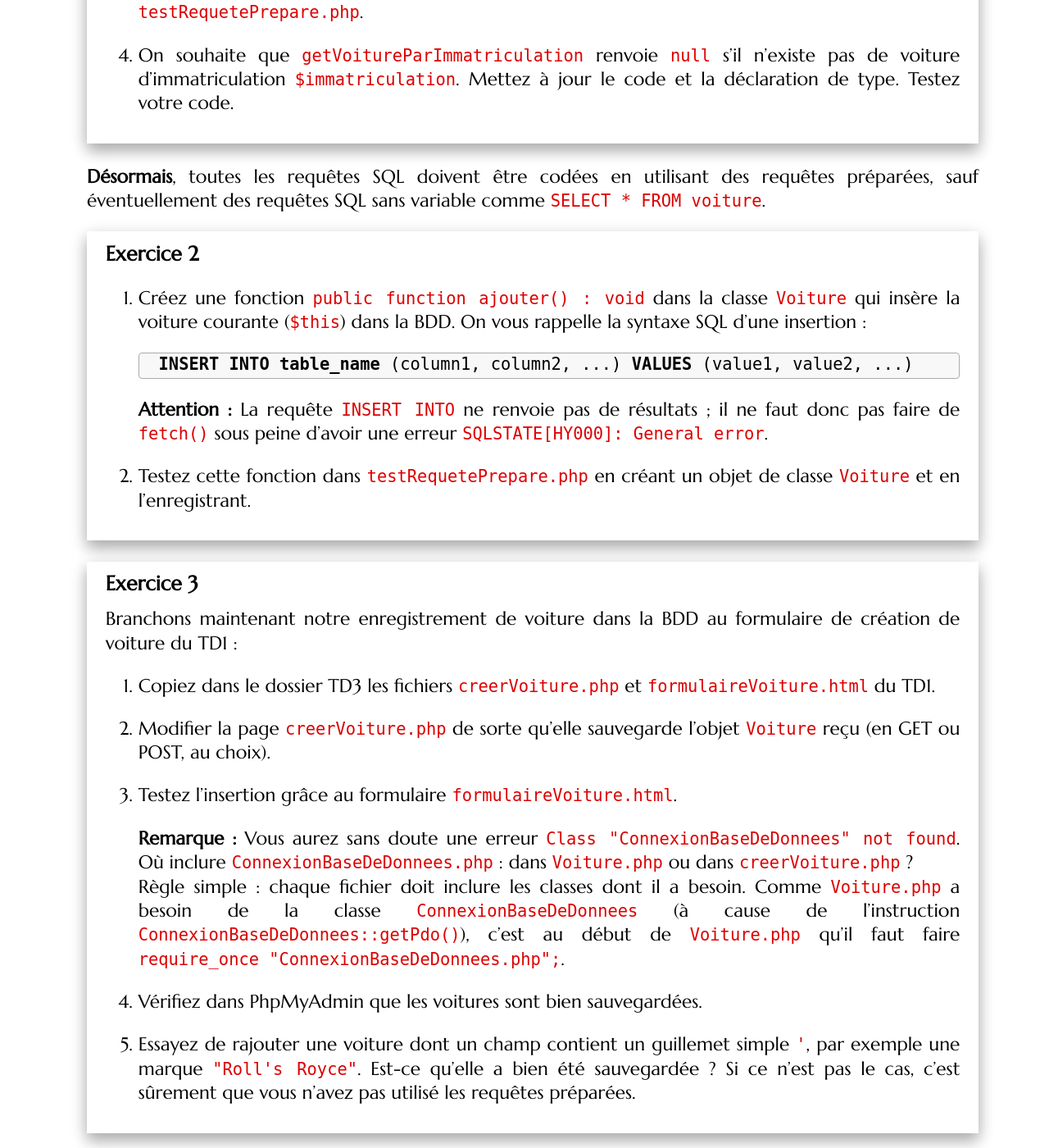
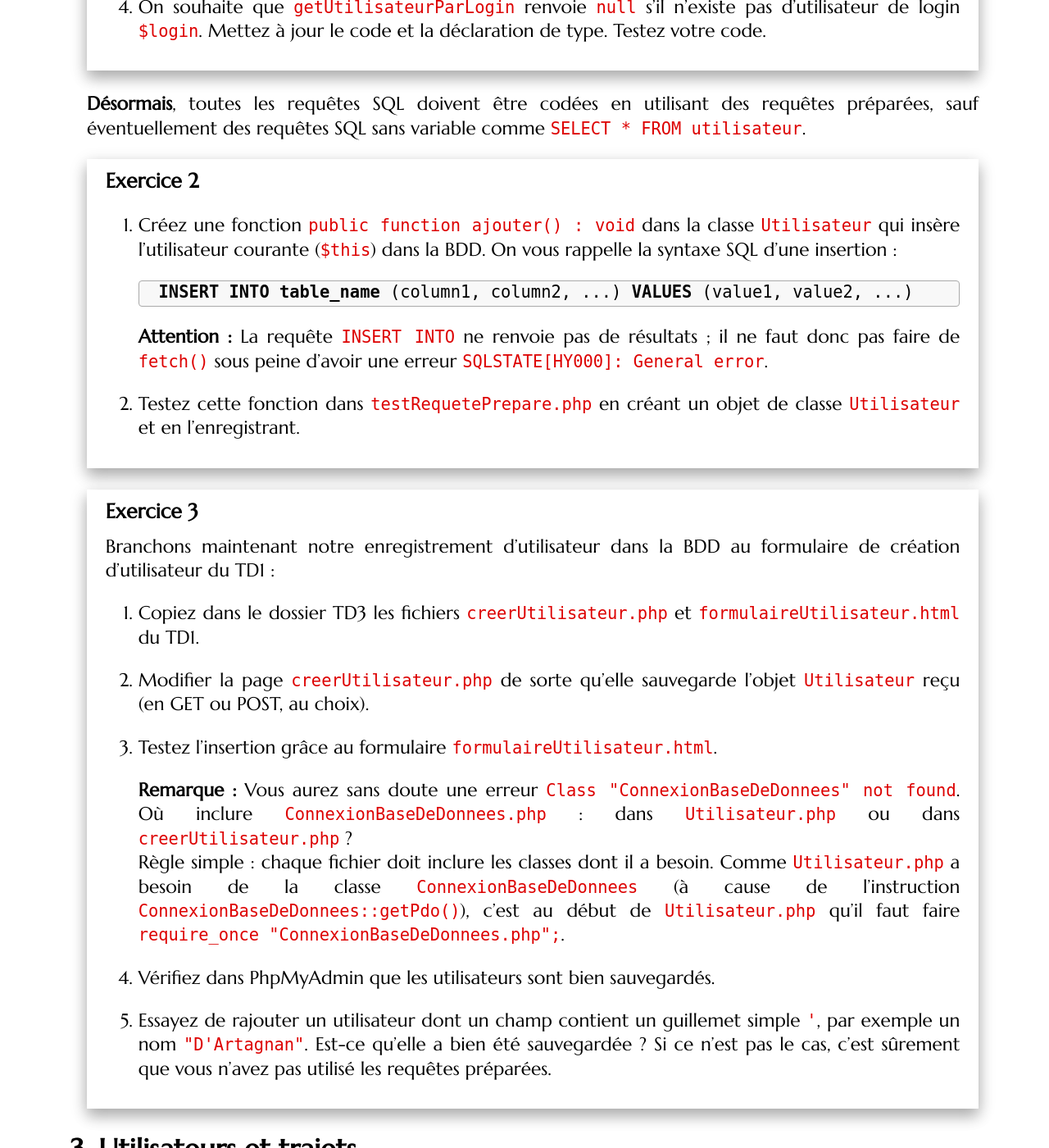
Before and after one commit to romainlebreton/R3.01-DeveloppementWeb, a Jekyll site: the page built from tutorials/tutorial3.md, in a window 1280 px wide and 1400 px high, scrolled down 3046 px. Shown: the whole window at 82% size. Built offline with Jekyll 4.4.1, drawn with Linux system fonts in a browser that asks for light colours; some web fonts are replaced; some of the changed text lies outside the part shown.

Commit message:
Màj TD2 & TD3

````diff
--- a/tutorials/tutorial3.md
+++ b/tutorials/tutorial3.md
@@ -34,7 +34,7 @@ plusieurs tables de la BDD.
 <!--
 **Attention :** Il est nécessaire d'avoir fini
   [la section 2.1 du TD précédent](tutorial2.html#faire-une-requête-sql-sans-paramètres),
-  qui vous faisait coder votre première requête `SELECT * FROM voiture`, pour
+  qui vous faisait coder votre première requête `SELECT * FROM utilisateur`, pour
   attaquer ce TD.
   -->
 
@@ -80,12 +80,12 @@ Vous aurez un exercice à la fin du TD pour simuler une injection SQL.
 
 ## Les requêtes préparées
 
-Imaginez que nous ayons codé une fonction `getVoitureParImmatriculation($immatriculation)`
+Imaginez que nous ayons codé une fonction `getUtilisateurParLogin($login)`
 comme suit
 
 ```php?start_inline=1
-function getVoitureParImmatriculation(string $immatriculation) {
-    $sql = "SELECT * from voiture WHERE immatriculation='$immatriculation'";
+function getUtilisateurParLogin(string $login) {
+    $sql = "SELECT * from utilisateur WHERE login='$login'";
     $pdoStatement = ConnexionBaseDeDonnees::getPdo()->query($sql);
     return $pdoStatement->fetch();
 }
@@ -120,23 +120,23 @@ SQL
 Voici toutes ces étapes regroupées dans une fonction :
 
 ```php?start_inline=1
-function getVoitureParImmatriculation(string $immatriculation) : Voiture {
-    $sql = "SELECT * from voiture WHERE immatriculation = :immatriculationTag";
+function getUtilisateurParLogin(string $login) : Utilisateur {
+    $sql = "SELECT * from utilisateur WHERE login = :loginTag";
     // Préparation de la requête
     $pdoStatement = ConnexionBaseDeDonnees::getPdo()->prepare($sql);
 
     $values = array(
-        "immatriculationTag" => $immatriculation,
+        "loginTag" => $login,
         //nomdutag => valeur, ...
     );
     // On donne les valeurs et on exécute la requête
     $pdoStatement->execute($values);
 
     // On récupère les résultats comme précédemment
-    // Note: fetch() renvoie false si pas de voiture correspondante
-    $voitureFormatTableau = $pdoStatement->fetch();
+    // Note: fetch() renvoie false si pas d'utilisateur correspondant
+    $utilisateurFormatTableau = $pdoStatement->fetch();
 
-    return Voiture::construireDepuisTableau($voitureFormatTableau);
+    return Utilisateur::construireDepuisTableau($utilisateurFormatTableau);
 }
 ```
 
@@ -148,26 +148,26 @@ d'utiliser systématiquement la syntaxe avec un tableau `execute($values)`.
 
 <div class="exercise">
 1. Copiez/collez dans un nouveau dossier TD3 les fichiers `ConfigurationBaseDeDonnees.php`,
-   `ConnexionBaseDeDonnees.php`, `Voiture.php` et `lireVoiture.php`.
+   `ConnexionBaseDeDonnees.php`, `Utilisateur.php` et `lireUtilisateur.php`.
 
-1. Copiez la fonction précédente `getVoitureParImmatriculation` dans la classe `Voiture`
+1. Copiez la fonction précédente `getUtilisateurParLogin` dans la classe `Utilisateur`
    en la déclarant publique et statique.
 
-2. Testez la fonction `getVoitureParImmatriculation` dans un nouveau fichier `testRequetePrepare.php`.
+2. Testez la fonction `getUtilisateurParLogin` dans un nouveau fichier `testRequetePrepare.php`.
 
-3. On souhaite que `getVoitureParImmatriculation` renvoie `null` s'il n'existe pas
-   de voiture d'immatriculation `$immatriculation`. Mettez à jour le code
+3. On souhaite que `getUtilisateurParLogin` renvoie `null` s'il n'existe pas
+   d'utilisateur de login `$login`. Mettez à jour le code
    et la déclaration de type. Testez votre code.
 
 </div>
 
 **Désormais**, toutes les requêtes SQL doivent être codées en utilisant des
 requêtes préparées, sauf éventuellement des requêtes SQL sans variable comme
-`SELECT * FROM voiture`.
+`SELECT * FROM utilisateur`.
 
 <div class="exercise">
 
-2. Créez une fonction `public function ajouter() : void` dans la classe `Voiture` qui insère la voiture
+2. Créez une fonction `public function ajouter() : void` dans la classe `Utilisateur` qui insère l'utilisateur
 courante (`$this`) dans la BDD. On vous rappelle la syntaxe SQL d'une insertion :
 
    ```sql
@@ -179,32 +179,32 @@ courante (`$this`) dans la BDD. On vous rappelle la syntaxe SQL d'une insertion
      `SQLSTATE[HY000]: General error`.
 
 3. Testez cette fonction dans `testRequetePrepare.php` en créant un objet de classe
-   `Voiture` et en l'enregistrant.
+   `Utilisateur` et en l'enregistrant.
 </div>
 
 <div class="exercise">
 
-Branchons maintenant notre enregistrement de voiture dans la BDD au formulaire
-de création de voiture du TD1 :
+Branchons maintenant notre enregistrement d'utilisateur dans la BDD au formulaire
+de création d'utilisateur du TD1 :
 
-2. Copiez dans le dossier TD3 les fichiers `creerVoiture.php` et
-   `formulaireVoiture.html` du TD1.
+2. Copiez dans le dossier TD3 les fichiers `creerUtilisateur.php` et
+   `formulaireUtilisateur.html` du TD1.
 
-3. Modifier la page `creerVoiture.php` de sorte qu'elle sauvegarde
-   l'objet `Voiture` reçu (en GET ou POST, au choix).
+3. Modifier la page `creerUtilisateur.php` de sorte qu'elle sauvegarde
+   l'objet `Utilisateur` reçu (en GET ou POST, au choix).
 
-4. Testez l'insertion grâce au formulaire `formulaireVoiture.html`.
+4. Testez l'insertion grâce au formulaire `formulaireUtilisateur.html`.
 
    **Remarque :** Vous aurez sans doute une erreur `Class "ConnexionBaseDeDonnees" not found`.
-   Où inclure `ConnexionBaseDeDonnees.php` : dans `Voiture.php` ou dans `creerVoiture.php` ?
+   Où inclure `ConnexionBaseDeDonnees.php` : dans `Utilisateur.php` ou dans `creerUtilisateur.php` ?
    Règle simple : chaque fichier doit inclure les classes dont il a besoin.
-   Comme `Voiture.php` a besoin de la classe `ConnexionBaseDeDonnees` (à cause de l'instruction `ConnexionBaseDeDonnees::getPdo()`),
-   c'est au début de `Voiture.php` qu'il faut faire `require_once "ConnexionBaseDeDonnees.php";`.
+   Comme `Utilisateur.php` a besoin de la classe `ConnexionBaseDeDonnees` (à cause de l'instruction `ConnexionBaseDeDonnees::getPdo()`),
+   c'est au début de `Utilisateur.php` qu'il faut faire `require_once "ConnexionBaseDeDonnees.php";`.
 
-5. Vérifiez dans PhpMyAdmin que les voitures sont bien sauvegardées.
+5. Vérifiez dans PhpMyAdmin que les utilisateurs sont bien sauvegardés.
 
-6. Essayez de rajouter une voiture dont un champ contient un guillemet simple
-   `'`, par exemple une marque `"Roll's Royce"`. Est-ce qu'elle a bien été
+6. Essayez de rajouter un utilisateur dont un champ contient un guillemet simple
+   `'`, par exemple un nom `"D'Artagnan"`. Est-ce qu'elle a bien été
    sauvegardée ? Si ce n'est pas le cas, c'est sûrement que vous n'avez pas
    utilisé les requêtes préparées.
 
@@ -285,7 +285,7 @@ Créez des tables `utilisateur` et `trajet` comme suit :
 ### Lecture des tables
 
 Au niveau du PHP, nous vous fournissons les classes de base `Utilisateur.php` et `Trajet.php`.
-Elles sont semblables à la classe `Voiture.php` que vous avez déjà codé.
+Elles sont semblables à la classe `Utilisateur.php` que vous avez déjà codé.
 
 
 <div class="exercise">
@@ -438,7 +438,7 @@ pouvez vous rafraîchir la mémoire en lisant
    * Il faut peut-être mettre à jour la classe `Utilisateur` pour qu'elle ait les
    mêmes attributs que la table `utilisateur` de la BDD. Il faut aussi mettre à
    jour le constructeur comme
-   [on l'a fait pour `Voiture`](tutorial2.html#majconst).
+   [on l'a fait pour `Utilisateur`](tutorial2.html#majconst).
    * Comme vous demandez à `fetch` de créer des objets de la classe
      `Utilisateur`, il faut inclure le fichier de classe. De manière générale,
      la bonne pratique est que chaque fichier PHP inclus les fichiers dont il a
@@ -467,42 +467,42 @@ récupère l'identifiant envoyé par le formulaire.
 Si vous êtes en avance sur les TDs, nous vous proposons de créer un exemple
 d'injection SQL. Mettons en place notre attaque SQL :
 
-1. Pour ne pas supprimer une table importante, créons une table `voiture2` qui ne craint rien :
+1. Pour ne pas supprimer une table importante, créons une table `utilisateur2` qui ne craint rien :
     * allez dans PHPMyAdmin et cliquez sur votre base de donnée (celle dont le
      nom est votre login à l'IUT)
    * Dans l'onglet SQL `Importer`, donnez le fichier
-     [`voiture2.sql`]({{site.baseurl}}/assets/TD3/voiture2.sql) qui créera une table
-     `voiture2` avec quelques voitures.
+     [`utilisateur2.sql`]({{site.baseurl}}/assets/TD3/utilisateur2.sql) qui créera une table
+     `utilisateur2` avec quelques utilisateurs.
 1. Nous vous fournissons le fichier PHP que nous allons attaquer :
 [`formGetImmatSQL.php`]({{site.baseurl}}/assets/TD3/formGetImmatSQL.php)
-Ce fichier contient un formulaire qui affiche les informations d'une voiture
-étant donné son immatriculation.
-**Testez** ce fichier en donnant une immatriculation existante.
+Ce fichier contient un formulaire qui affiche les informations d'un utilisateur
+étant donné son login.
+**Testez** ce fichier en donnant un login existante.
 **Lisez** le code pour être sûr de bien comprendre le fonctionnement de cette
   page (et demandez au professeur si vous ne comprenez pas tout !).
 
-1. Le point clé de ce fichier est que la fonction `getVoitureParImmatriculation` a été
+1. Le point clé de ce fichier est que la fonction `getUtilisateurParLogin` a été
    codée sans requête préparée et est vulnérable aux injections SQL.
 
    ```php?start_inline=1
-   function getVoitureParImmatriculation(string $immatriculation) : ?Voiture {
-      $sql = "SELECT * from voiture2 WHERE immatriculation='$immatriculation'";
+   function getUtilisateurParLogin(string $login) : ?Utilisateur {
+      $sql = "SELECT * from utilisateur2 WHERE login='$login'";
       echo "<p>J'effectue la requête <pre>\"$sql\"</pre></p>";
       $pdoStatement = ConnexionBaseDeDonnees::getPDO()->query($sql);
-      $voitureTableau = $pdoStatement->fetch();
+      $utilisateurTableau = $pdoStatement->fetch();
 
-      if ($voitureTableau !== false) {
-            return Voiture::construireDepuisTableau($voitureTableau);
+      if ($utilisateurTableau !== false) {
+            return Utilisateur::construireDepuisTableau($utilisateurTableau);
       }
       return null;
    }
    ```
 
    **Trouvez** ce qu'il faut taper dans le formulaire pour que
-     `getVoitureParImmatriculation` vide la table `voiture2` (SQL Truncate).
+     `getUtilisateurParLogin` vide la table `utilisateur2` (SQL Truncate).
 
 <!--
-'; TRUNCATE voiture2; --
+'; TRUNCATE utilisateur2; --
 -->
 
 ### Deux cas concrets
@@ -562,12 +562,12 @@ enlèvera l'utilisateur courant du trajet sélectionné.
 
 Traitons plus systématiquement tous les cas particuliers. Pour l'instant,
 les méthodes suivantes sont correctement codés :
-* `getVoitures()` de `Voiture.php` n'a pas de cas particulier,
-* `getVoitureParImmatriculation()` de `Voiture.php` gère une immatriculation inconnue en renvoyant la voiture `null`.
+* `getUtilisateurs()` de `Utilisateur.php` n'a pas de cas particulier,
+* `getUtilisateurParLogin()` de `Utilisateur.php` gère un login inconnue en renvoyant l'utilisateur `null`.
 
 Par contre, vous allez améliorer les méthodes suivantes :
-* `ajouter()` de `Voiture.php` ne traite pas :
-  * le cas d'une voiture existant déjà en base de donnée (`SQLSTATE[23000]: Integrity constraint violation`)
+* `ajouter()` de `Utilisateur.php` ne traite pas :
+  * le cas d'un utilisateur existant déjà en base de donnée (`SQLSTATE[23000]: Integrity constraint violation`)
   * le cas d'un problème de données :
     * chaîne de caractères trop longue (`SQLSTATE[22001]: String data, right truncation`)
     * entier trop grand (`SQLSTATE[22003]: Numeric value out of range`)
@@ -604,15 +604,6 @@ Voici une liste d'idées pour compléter notre site :
    comme passager.
 1. Similairement, nous avons oublié le conducteur de la liste des passagers d'un
    trajet. Le rajouter avec un statut à part.
-1. Nous n'avons pas intégré les voitures aux utilisateurs, ni aux trajets dans notre schéma
-   de bases de données.
-   Que pourriez-vous faire ? À quelles relations pensez-vous entre ces tables ?
-   <!--
-   Un utilisateur possède des voitures
-   Une voiture a un seul propriétaire
-   Un Trajet nécessite une voiture
-   Une voiture peut servir dans plusieurs trajets
-    -->
 
 <!-- 1. Vous pouvez aussi éventuellement mettre en place des `trigger` dans votre SQL
    pour gérer le nombre de passagers par véhicule ... -->
````
Also changed, not shown: other parts of tutorials/tutorial3.md (+2 -2 lines), index.md (+1 -2 lines), tutorials/tutorial2.md (+4 -3 lines).
